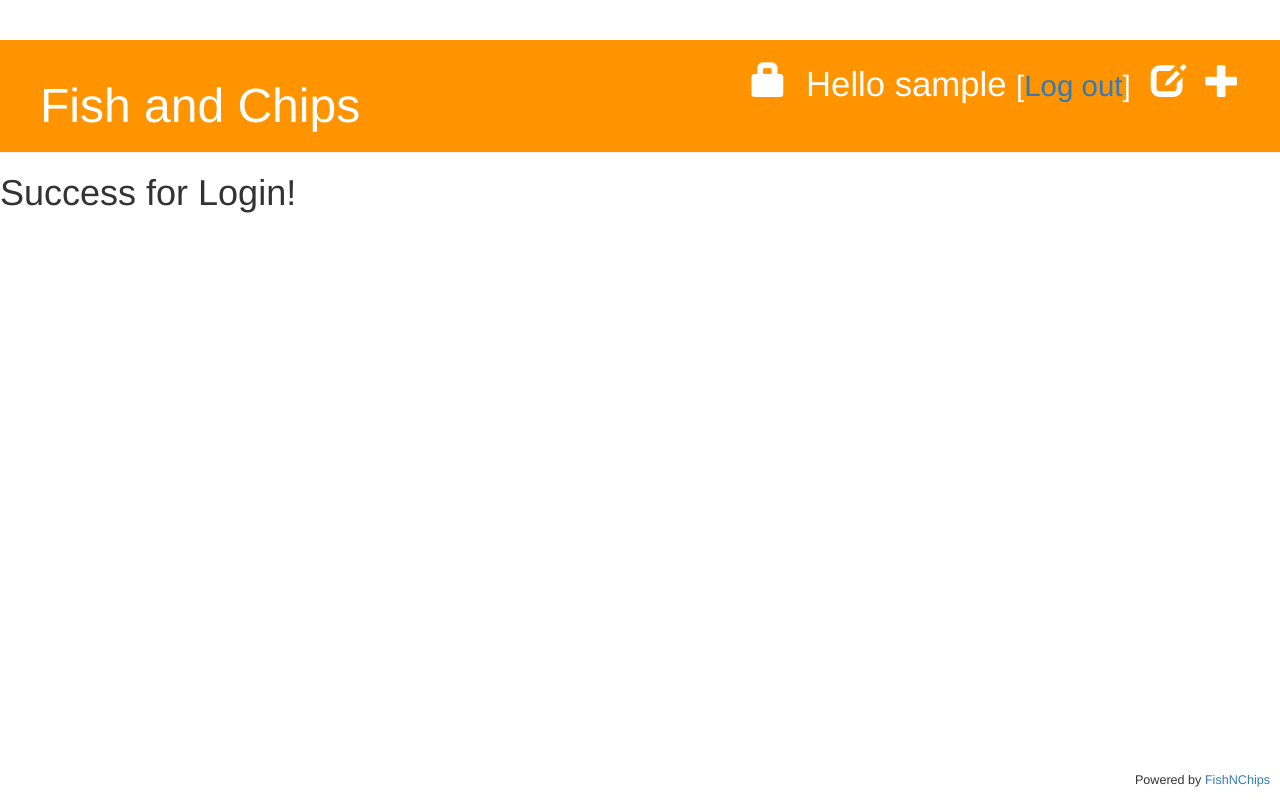
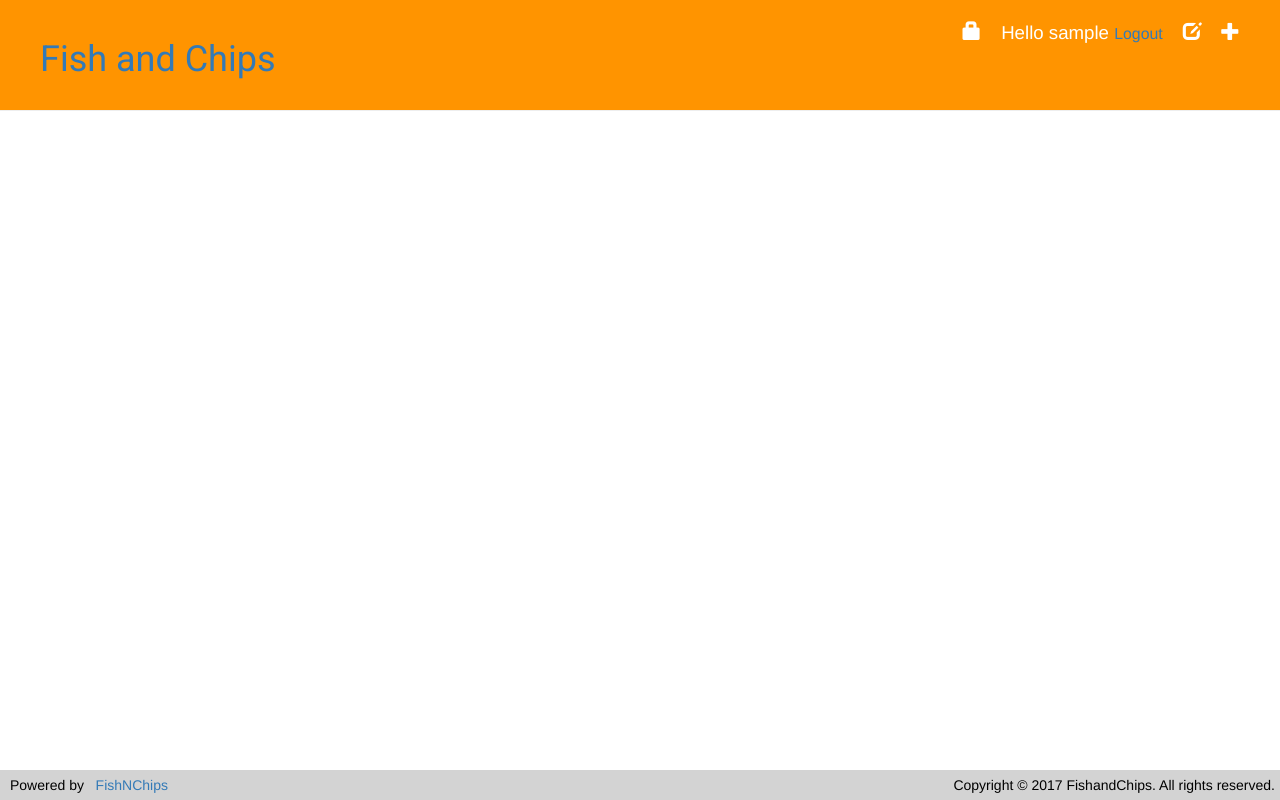
Before and after one commit to csddochi/fishandchips, a Django app: page /main in a window 1280 px wide. Run offline with Django 3.2, Linux system fonts and the light colour scheme; the visitor is signed in with stand-in values (Sample User, id 1); data that the repository does not hold is empty; some libraries are stand-ins or nearby versions.

Commit message:
updated main style with categories and footer

```diff
--- a/fips/admin.py
+++ b/fips/admin.py
@@ -2,7 +2,10 @@ from django.contrib import admin
 from .models import Category, Post, Comment, User
 
 # Register your models here.
+class PostAdmin(admin.ModelAdmin):
+      list_display = ('id', 'subject', 'title', 'author', 'created_date')
+
 admin.site.register(Category)
 admin.site.register(User)
-admin.site.register(Post)
+admin.site.register(Post, PostAdmin)
 admin.site.register(Comment)
--- a/fips/static/css/fips.css
+++ /dev/null
@@ -1,81 +0,0 @@
-#menu {
-    float: right;
-    li {
-      float: left;
-      padding: 20px 10px;
-      border-left: 1px solid rgba(255, 255, 255, 0.2);
-    }
-}
-
-li {
-  list-style-type: none;
-}
-
-.copyright {
-   background: @footer-light-color;
-   left: 0;
-   bottom: 0;
-   right: 0;
-   position: absolute;
-   padding: 10px;
-   box-sizing: border-box;
-   border-top: 2px solid rgba(255, 255, 255, 0.2);
-   font-size: 0.9em;
-   text-align: center;
-}
-
-.poweredby {
-  float: right;
-}
-
-.statement {
-  float: left;
-}
-
-.page-header {
-    background-color: #ff9400;
-    margin-top: 0;
-    padding: 20px 20px 20px 40px;
-}
-
-.page-header h1, .page-header h1 a, .page-header h1 a:visited, .page-header h1 a:active {
-    color: #ffffff;
-    font-size: 36pt;
-    text-decoration: none;
-}
-
-.content {
-    margin-left: 40px;
-}
-
-h1, h2, h3, h4 {
-    font-family: 'Roboto', sans-serif;
-}
-
-.date {
-    float: right;
-    color: #828282;
-}
-
-.save {
-    float: right;
-}
-
-.post-form textarea, .post-form input {
-    width: 100%;
-}
-
-.top-menu, .top-menu:hover, .top-menu:visited {
-    color: #ffffff;
-    float: right;
-    font-size: 26pt;
-    margin-right: 20px;
-}
-
-.post {
-    margin-bottom: 70px;
-}
-
-.post h1 a, .post h1 a:visited {
-    color: #000000;
-}
--- /dev/null
+++ b/fips/static/css/main.css
@@ -0,0 +1,35 @@
+#categories {
+  float: left;
+  padding: 10px 10px 10px 30px;
+}
+
+.page-header {
+    background-color: #ff9400;
+    margin-top: 0;
+    padding: 20px 20px 20px 40px;
+}
+
+.top-menu{
+    color: #ffffff;
+    float: right;
+    font-size: 14pt;
+    margin-right: 20px;
+}
+
+h1, h2, h3, h4 {
+    font-family: 'Roboto', sans-serif;
+}
+
+.copyright {
+   background: lightgrey;
+   padding: 5px 5px 5px 10px;
+   height: 30px;
+   position: absolute;
+   bottom: 0;
+   right: 0;
+   width: 100%;
+ }
+
+.poweredby {
+  float: left;
+}
--- a/fips/templates/fips/base.html
+++ b/fips/templates/fips/base.html
@@ -7,6 +7,7 @@
 
     {% block css %}
     {% endblock %}
+
     {% block header-content %}
     {% endblock %}
   </head>
@@ -16,14 +17,16 @@
 	     {% endblock %}
     </div>
     <footer>
+      {% block footer %}
         <div class="copyright">
           <p>
-               <span class="statement">{{ COPYRIGHT|safe }}</span>
-               <span class="poweredby">Powered by
+            <span style="color:black;float:right">Copyright &copy; 2017 FishandChips. All rights reserved.</span>
+            <span class='poweredby' style="color:black;"> Powered by &nbsp;
                 <a href="https://github.com/csddochi/fishandchips">FishNChips</a>
             </span>
           </p>
         </div>
+      {% endblock %}
     </footer>
   </body>
 </html>
--- a/fips/templates/fips/main.html
+++ b/fips/templates/fips/main.html
@@ -6,9 +6,9 @@
 {% endblock title %}
 
 {% block css %}
-<link rel="stylesheet" href="{% static 'css/fips.css' %}">
 <link rel="stylesheet" href="//maxcdn.bootstrapcdn.com/bootstrap/3.2.0/css/bootstrap.min.css">
 <link rel="stylesheet" href="//maxcdn.bootstrapcdn.com/bootstrap/3.2.0/css/bootstrap-theme.min.css">
+<link rel="stylesheet" href="{% static 'css/main.css' %}">
 <link href="https://fonts.googleapis.com/css?family=Roboto" rel="stylesheet">
 {% endblock %}
 
@@ -17,9 +17,9 @@
   {% if user.is_authenticated %}
   <a href="{% url 'main' %}" class="top-menu"><span class="glyphicon glyphicon-plus"></span></a>
   <a href="{% url 'main' %}" class="top-menu"><span class="glyphicon glyphicon-edit"></span></a>
-  <p class="top-menu">Hello {{ user.username }} <small>[<a href="{% url 'logout' %}">Log out</a>]</small></p>
+  <p class="top-menu">Hello {{ user.username }} <small><a href="{% url 'logout' %}">Logout</a></small></p>
   {% if user.is_superuser %}
-  <a href="{% url 'admin' %}" class="top-menu"><span class="glyphicon glyphicon-lock"></span></a>
+  <a href="/admin" class="top-menu"><span class="glyphicon glyphicon-lock"></span></a>
   {% endif %}
   {% endif %}
   <h1><a href="/main">Fish and Chips</a></h1>
@@ -27,5 +27,9 @@
 {% endblock %}
 
 {% block content %}
-<h1>Success for Login!</h1>
+<div id='categories'>
+  {% for category in categories %}
+    <h3><a href="">{{ category.category_name }}</h3>
+  {% endfor %}
+</div>
 {% endblock %}
--- a/fips/urls.py
+++ b/fips/urls.py
@@ -1,9 +1,11 @@
 from django.conf.urls import url
 from . import views
+from django.contrib import admin
 
 urlpatterns = [
     url(r'^main', views.main_view, name='main'),
     url(r'^login', views.sign_in, name='login'),
     url(r'^logout', views.log_out, name='logout'),
+    url(r'^admin', admin.site.urls),
     url(r'^.*$', views.introduction, name='introduction'),
 ]
--- a/fips/views.py
+++ b/fips/views.py
@@ -1,6 +1,6 @@
-from django.shortcuts import render
+from django.shortcuts import render, get_object_or_404
 from django.contrib.auth import authenticate, login, logout
-from .models import User
+from .models import User, Category, Post
 from django.contrib.auth.decorators import login_required
 from django.contrib.auth.hashers import make_password
 from django.http import HttpResponseRedirect
@@ -34,8 +34,9 @@ def sign_up(request, username, password):
 
 def log_out(request):
     logout(request)
-    return render(request, 'registration/login.html', {})
+    return HttpResponseRedirect('/login/')
 
 @login_required
 def main_view(request):
-    return render(request, 'fips/main.html', {})
+    categories = Category.objects.filter().order_by('pk')
+    return render(request, 'fips/main.html', {'categories': categories})
```
Also changed, not shown: fips/migrations/0005_auto_20170311_0244.py (added), fips/models.py (line endings or trailing spaces). Lines whose indentation alone changed are shown as unchanged.
